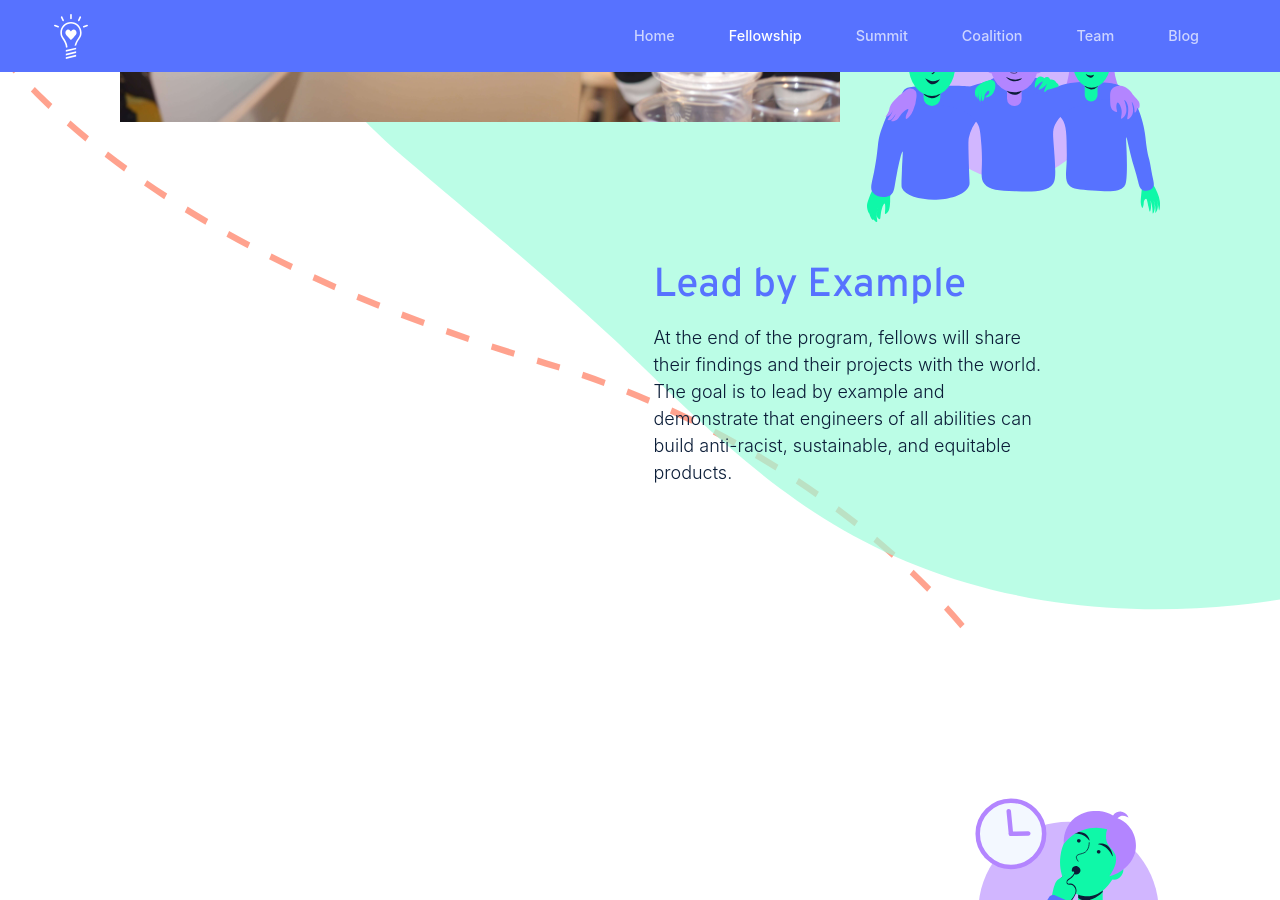
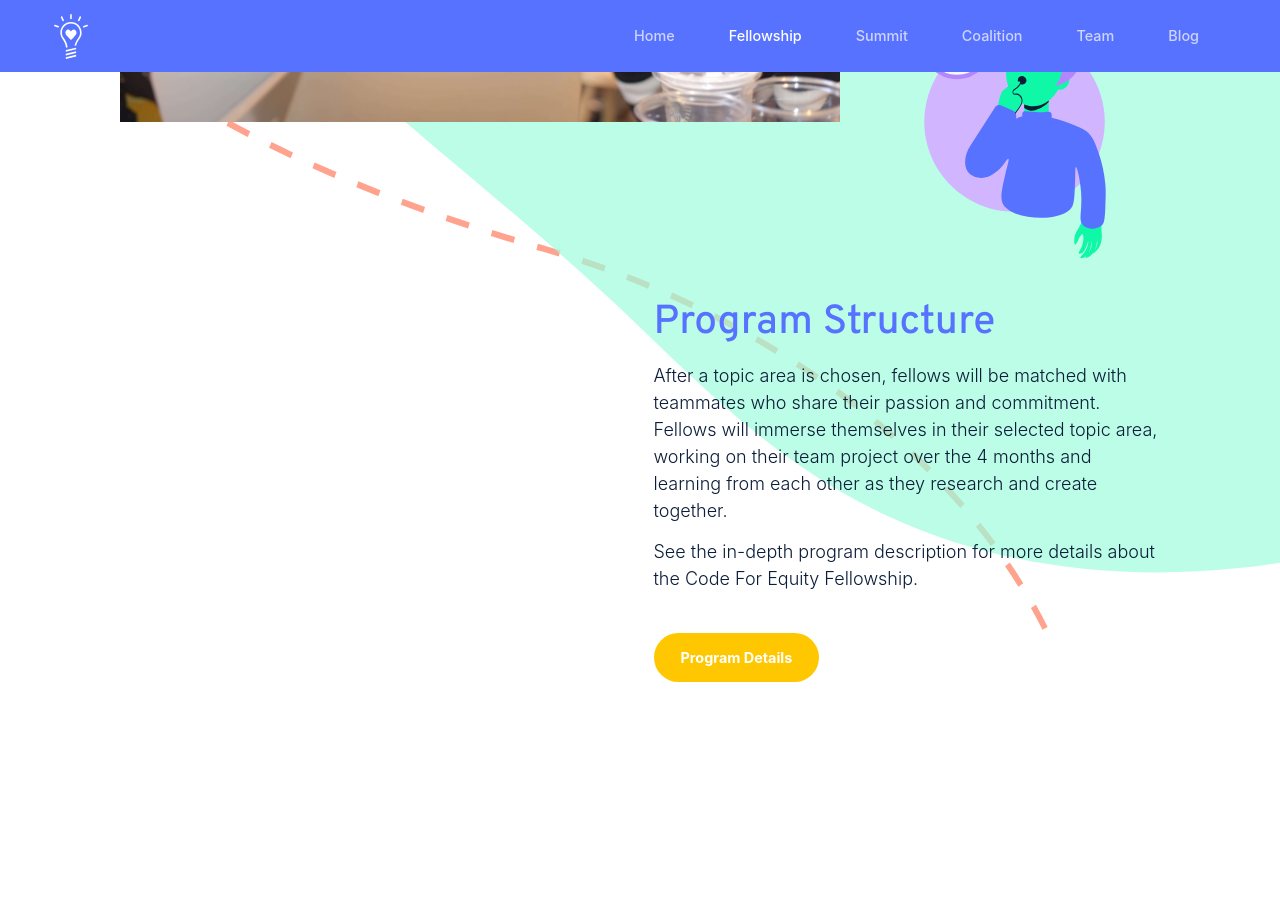
Before and after one commit to impact-labs/impact-labs.github.io, a Jekyll site: the page built from pages/fellowship.html, in a window 1280 px wide and 900 px high, scrolled down 4478 px. Built offline with Jekyll 4.4.1, drawn with Linux system fonts in a browser that asks for light colours; some of the changed text lies outside the part shown.

Commit message:
update fellowship section styles and ordering

```diff
--- a/pages/fellowship.html
+++ b/pages/fellowship.html
@@ -172,43 +172,41 @@
 			<img alt="Community" width="100%" src="/assets/images/pics/community.jpg">
 		</div>
 		<div class="col-12 col-md-3 text-center mt-5 mt-md-0">
-			<img alt="Community" id="special-case" style="max-width: 350px" src="/assets/images/illustrations/community.svg" />
+			<img id="special-case" alt="Person thinking while looking at clock" src="/assets/images/illustrations/fellowship_schedule.svg" width="205" height="279" />
 		</div>
 		<div class="col-0 col-md-1"></div>
 	</div>
 	<div class="row">
 		<div class="col-0 col-md-6"></div>
-		<div class="col-12 col-md-4 lead">
-			<h2>Lead by Example</h2>
+		<div class="col-12 col-lg-5 lead">
+			<h2>Program Structure</h2>
 			<p>
-				At the end of the program, fellows will share their findings and their projects with the world. The goal is to lead by example and demonstrate that engineers of all abilities can build anti-racist, sustainable, and equitable products.
+				After a topic area is chosen, fellows will be matched with teammates who share their passion and commitment. Fellows will immerse themselves in their selected topic area, working on their team project over the 4 months and learning from each other as they research and create together.
 			</p>
-			<!-- <button type="button" class="btn btn-secondary"><a href="../alumni" >Meet the Alumni</a></button> -->
+			<p>
+				See the in-depth program description for more details about the Code For Equity Fellowship.
+			</p>
+			<a class="btn btn-warning mt-3" href="https://drive.google.com/file/d/121MGnKHjFzS4kluXTOF0nH0QAlDav8jZ/view?usp=sharing" target="_blank" role="button" aria-pressed="true">Program Details</a>
 		</div>
 		<div class="col-0 col-md-2"></div>
 	</div>
 </div>
 </section>
 
-<section class="mt-md-5 pt-0 pt-md-5 pb-4">
+<section class="mt-md-5 mb-8 pt-0 pr-lg-5">
 	<div class="container-fluid">
-		<div class="row justify-content-md-center">
-			<div class="col-12 col-md-10 d-flex justify-content-end">
-				<img alt="Person thinking while looking at clock" src="/assets/images/illustrations/fellowship_schedule.svg" width="205" height="279" />
+		<div class="row d-flex justify-content-end flex-wrap-reverse">
+			<div class="col-12 col-lg-5 pt-5 mr-lg-5 lead">
+				<h2>Lead by Example</h2>
+				<p>
+					At the end of the program, fellows will share their findings and their projects with the world. The goal is to lead by example and demonstrate that engineers of all abilities can build anti-racist, sustainable, and equitable products.
+				</p>
+			</div>
+			<div class="col-12 col-lg-3 d-flex justify-content-center" style="margin-top: -30px">
+				<img class="w-100" style="max-width: 320px" alt="Community" src="/assets/images/illustrations/community.svg" />
 			</div>
 		</div>
-			<div class="row mt-4 justify-content-end">
-				<div class="col-12 col-md-10 col-lg-6">
-					<h2>Program Structure</h2>
-					<p>
-						After a topic area is chosen, fellows will be matched with teammates who share their passion and commitment. Fellows will immerse themselves in their selected topic area, working on their team project over the 4 months and learning from each other as they research and create together.
-					</p>
-					<p>
-						See the in-depth program description for more details about the Code For Equity Fellowship.
-					</p>
-					<a class="btn btn-warning mt-3" href="https://drive.google.com/file/d/121MGnKHjFzS4kluXTOF0nH0QAlDav8jZ/view?usp=sharing" target="_blank" role="button" aria-pressed="true">Program Details</a>
-			</div>
-		</div>
+	</div>
 </section>
 
 <section  class="pt-4">
```
